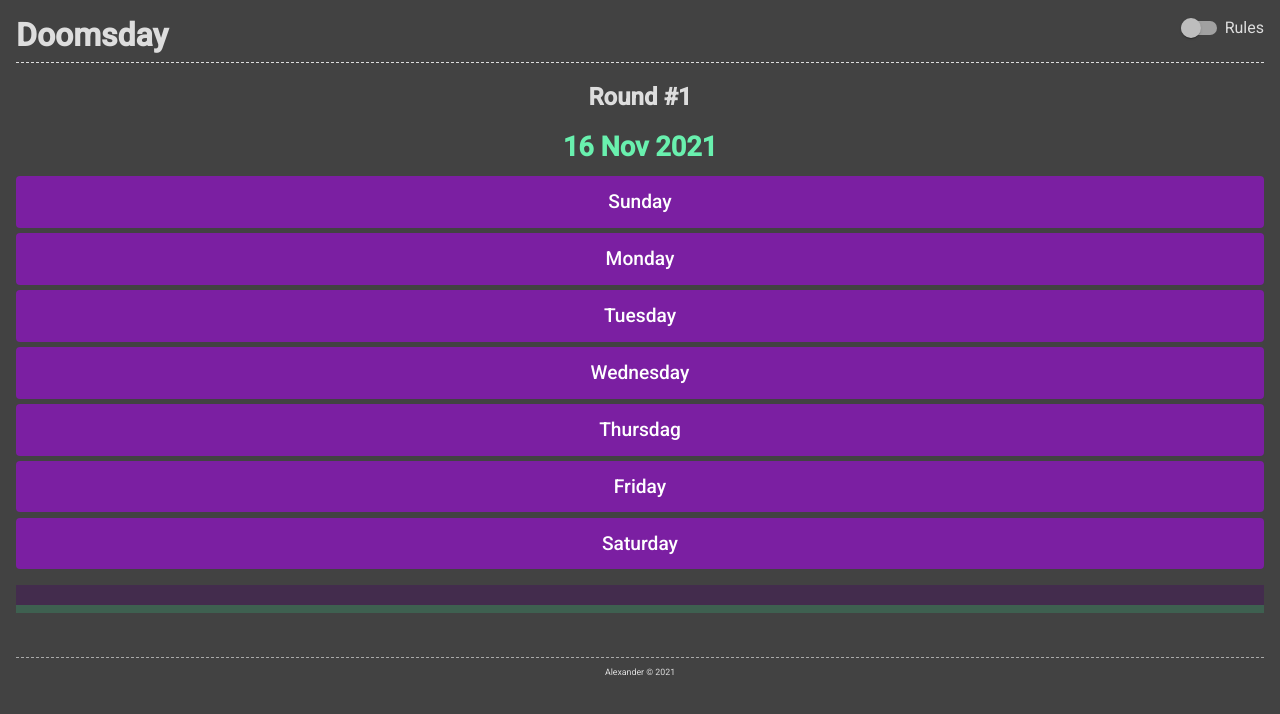
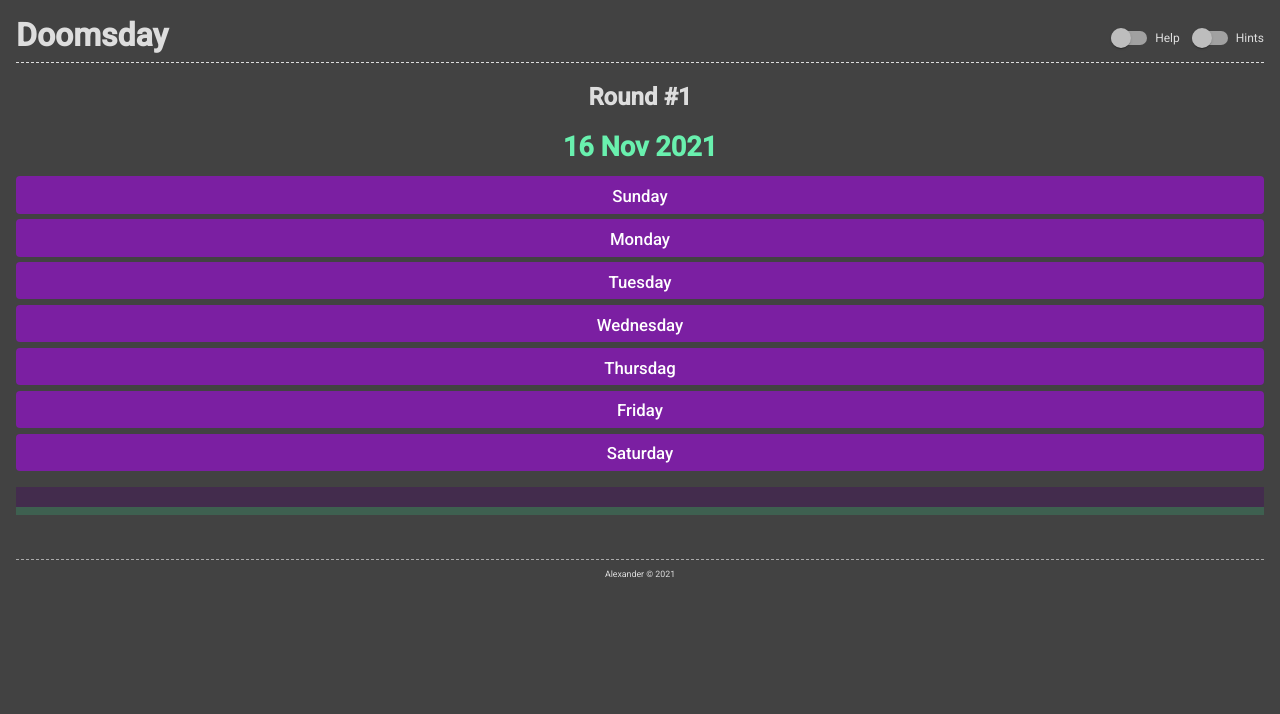
Before and after one commit to alkemann/doomsday, an Angular app: page / in a window 1280 px wide. Both pictures are taken after a click on the button "arrow_forward_ios". Shown: the top 714 px of the page. Built offline with nearby package versions, Linux system fonts and the light colour scheme.

Commit message:
Added hints and guides

```diff
--- a/src/app/app.component.html
+++ b/src/app/app.component.html
@@ -1,13 +1,14 @@
 <div id="wrapper">
   <header>
-    <div id="rules-toggle">
-      <mat-slide-toggle [(ngModel)]="showrules">Rules</mat-slide-toggle>
+    <div id="toggles">
+      <mat-slide-toggle [(ngModel)]="showrules">Help</mat-slide-toggle>
+      <mat-slide-toggle [(ngModel)]="showhelp">Hints</mat-slide-toggle>
     </div>
     <h1 color="accent">{{title}}</h1>
   </header>
   <article>
     <div id="content">
-      <doomsday-game [showrules]="showrules"></doomsday-game>
+      <doomsday-game [showrules]="showrules" [showhelp]="showhelp"></doomsday-game>
     </div>
   </article>
   <footer>
--- a/src/app/app.component.scss
+++ b/src/app/app.component.scss
@@ -6,7 +6,12 @@ header {
     h1 {
         float: left;
     }
-    #rules-toggle {
+    #toggles {
+        font-size: 75%;
         float: right;
+        margin-top: 10px;
+        .mat-slide-toggle {
+            padding-left: 1em;
+        }
     }
 }
--- a/src/app/app.component.ts
+++ b/src/app/app.component.ts
@@ -8,4 +8,5 @@ import { Component } from '@angular/core';
 export class AppComponent {
   title = 'Doomsday';
   public showrules : boolean = false;
+  public showhelp : boolean = false;
 }
--- a/src/app/game/game.component.html
+++ b/src/app/game/game.component.html
@@ -9,6 +9,7 @@
         [round]="round"
         [score]="score"
         [config]="config"
+        [showHelp]="showhelp"
         [gameTimePassed]="timer"
         (roundComplete)="guessWasMade($event)"
     ></game-round>
--- a/src/app/game/game.component.ts
+++ b/src/app/game/game.component.ts
@@ -19,6 +19,7 @@ export class GameComponent implements OnInit {
   }
 
   @Input() showrules : boolean = false;
+  @Input() showhelp : boolean = false;
 
   public state : States = States.SETUP;
   public round : Round | null;
--- a/src/app/game/judge/judge.component.html
+++ b/src/app/game/judge/judge.component.html
@@ -1,12 +1,12 @@
 <div *ngIf="round" class="judge">
 
-    <h2>Round #{{round.roundNumber + 1}}:
-        <span *ngIf="round.correct == round.guess" class="correct">CORRECT!</span>
-        <span *ngIf="round.correct != round.guess" class="wrong">wrong</span>
-    </h2>
+    <h2>Round #{{round.roundNumber + 1}}</h2>
+    <h2 *ngIf="round.correct == round.guess" class="correct">CORRECT! :D</h2>
+    <h2 *ngIf="round.correct != round.guess" class="wrong">Wrong :(</h2>
     <h3>{{round.fullDate}}</h3>
     <h4 *ngIf="round.correct !== round.guess" color="warn">Guessed: {{guessToString(round.guess)}}</h4>
-
+    <br>
+    <br>
     <div class="button-container">
         <button (click)="this.next.emit()" mat-fab color="accent" aria-label="Start a new game">
             <mat-icon>arrow_forward_ios</mat-icon>
--- a/src/app/game/round/round.component.html
+++ b/src/app/game/round/round.component.html
@@ -4,31 +4,73 @@
     <div class="days">
 
         <div class="button-container">
-            <button class="guess" (click)="guess(0)" mat-flat-button color="primary" aria-label="Guess Sunday">Sunday</button>
+
+            <button class="guess" (click)="guess(0)" mat-flat-button color="primary" aria-label="Guess Sunday">
+                <span *ngIf="showHelp" class="help-left">0</span>
+                <span class="help-text">Sunday</span>
+                <span *ngIf="showHelp" class="help-right">0</span>
+            </button>
+
         </div>
 
         <div class="button-container">
-            <button class="guess" (click)="guess(1)" mat-flat-button color="primary" aria-label="Guess Monday">Monday</button>
+
+            <button class="guess" (click)="guess(1)" mat-flat-button color="primary" aria-label="Guess Monday">
+                <span *ngIf="showHelp" class="help-left">-6</span>
+                <span class="help-text">Monday</span>
+                <span *ngIf="showHelp" class="help-right">&nbsp;1</span>
+            </button>
+
         </div>
 
         <div class="button-container">
-            <button class="guess" (click)="guess(2)" mat-flat-button color="primary" aria-label="Guess Tuesday">Tuesday</button>
+
+            <button class="guess" (click)="guess(2)" mat-flat-button color="primary" aria-label="Guess Tuesday">
+                <span *ngIf="showHelp" class="help-left">-5</span>
+                <span class="help-text">Tuesday</span>
+                <span *ngIf="showHelp" class="help-right">&nbsp;2</span>
+            </button>
+
         </div>
 
         <div class="button-container">
-            <button class="guess" (click)="guess(3)" mat-flat-button color="primary" aria-label="Guess Wednesday">Wednesday</button>
+
+            <button class="guess" (click)="guess(3)" mat-flat-button color="primary" aria-label="Guess Wednesday">
+                <span *ngIf="showHelp" class="help-left">-4</span>
+                <span class="help-text">Wednesday</span>
+                <span *ngIf="showHelp" class="help-right">&nbsp;3</span>
+            </button>
+
         </div>
 
         <div class="button-container">
-            <button class="guess" (click)="guess(4)" mat-flat-button color="primary" aria-label="Guess Thursdag">Thursdag</button>
+
+            <button class="guess" (click)="guess(4)" mat-flat-button color="primary" aria-label="Guess Thursdag">
+                <span *ngIf="showHelp" class="help-left">-3</span>
+                <span class="help-text">Thursdag</span>
+                <span *ngIf="showHelp" class="help-right">&nbsp;4</span>
+            </button>
+
         </div>
 
         <div class="button-container">
-            <button class="guess" (click)="guess(5)" mat-flat-button color="primary" aria-label="Guess Friday">Friday</button>
+
+            <button class="guess" (click)="guess(5)" mat-flat-button color="primary" aria-label="Guess Friday">
+                <span *ngIf="showHelp" class="help-left">-2</span>
+                <span class="help-text">Friday</span>
+                <span *ngIf="showHelp" class="help-right">&nbsp;5</span>
+            </button>
+
         </div>
 
         <div class="button-container">
-            <button class="guess" (click)="guess(6)" mat-flat-button color="primary" aria-label="Guess Saturday">Saturday</button>
+
+            <button class="guess" (click)="guess(6)" mat-flat-button color="primary" aria-label="Guess Saturday">
+                <span *ngIf="showHelp" class="help-left">-1</span>
+                <span class="help-text">Saturday</span>
+                <span *ngIf="showHelp" class="help-right">&nbsp;6</span>
+            </button>
+
         </div>
     </div>
     <div class="meta">
--- a/src/app/game/round/round.component.scss
+++ b/src/app/game/round/round.component.scss
@@ -15,8 +15,19 @@
             margin: 0.35em 0;
             button {
                 width: 100%;
-                font-size: larger;
-                padding: 0.4em ;
+                overflow: hidden;
+                .help-left {
+                    float: left;
+                    color: #aaa;
+                }
+                .help-text {
+                    font-size: larger;
+                    padding: 0.4em ;
+                }
+                .help-right {
+                    float: right;
+                    color: #aaa;
+                }
             }
         }
     }
--- a/src/app/game/round/round.component.ts
+++ b/src/app/game/round/round.component.ts
@@ -13,6 +13,7 @@ export class RoundComponent implements OnInit {
   @Input() config : Config;
   @Input() gameTimePassed : number;
   @Input() score: number;
+  @Input() showHelp: boolean;
 
   @Output() roundComplete: EventEmitter<any> = new EventEmitter();
 
--- a/src/app/game/rules/rules.component.html
+++ b/src/app/game/rules/rules.component.html
@@ -1,8 +1,11 @@
 <div class="rules">
     <h2>Rules of Doomsday</h2>
     <div>
+        <p>Score 1 point for each correctly "guessed" weekday. Lose 1 point for each mistake.</p>
+        <p>Doomsday calulcations are done by knowing a year's "doomsday" and then calculating
+            from the nearest one to the target date.</p>
+        <h3>Doomsday dates</h3>
         <p>All these days happen on the same weekday!</p>
-        <h3>Dates</h3>
         <ol>
             <li>Jan 3rd (4th on leap years)</li>
             <li>Feb 28th (29th on leap years)</li>
@@ -15,7 +18,7 @@
             <li>Sep 5th</li>
             <li>Oct 10th (10/10)</li>
             <li>Nov 7th</li>
-            <li>Dec 12th (12/12></li>
+            <li>Dec 12th (12/12)</li>
         </ol>
         <h3>Remember</h3>
         <ol>
@@ -25,6 +28,10 @@
             <li>Leap day on leap year!</li>
             <li>January 3rd, but fourth on leap years</li>
         </ol>
+        <h3>Years</h3>
+        <p>A year's weekday is calculated from the century's by adding 1 per year, plus 1 extra per leap year.</p>
+        <p>2000s are Tuesday (2). 2004 would then be 4 + 1 days later, Saturday. For 1900s it was Wednesday (3)</p>
+        <p>The century also "reset" on 28, 56 and 84. Meaning 2028, 2056 and 2084 also have Tuesday as Doomsday.</p>
     </div>
 
 </div>
```
